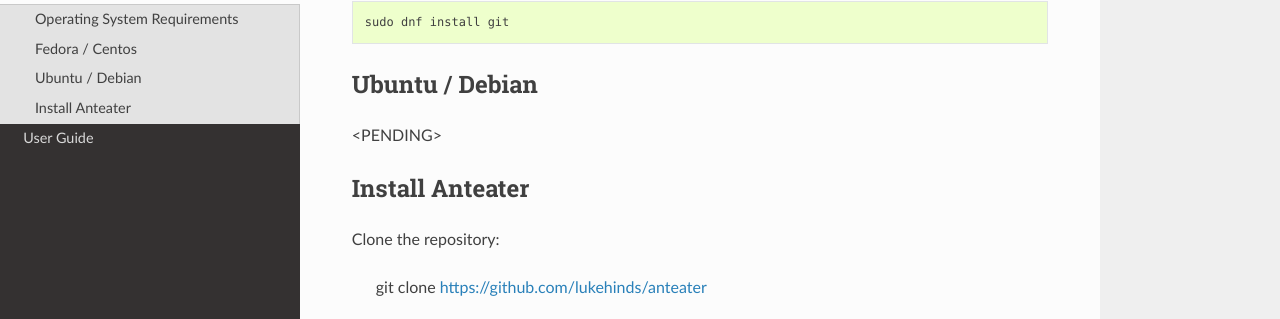
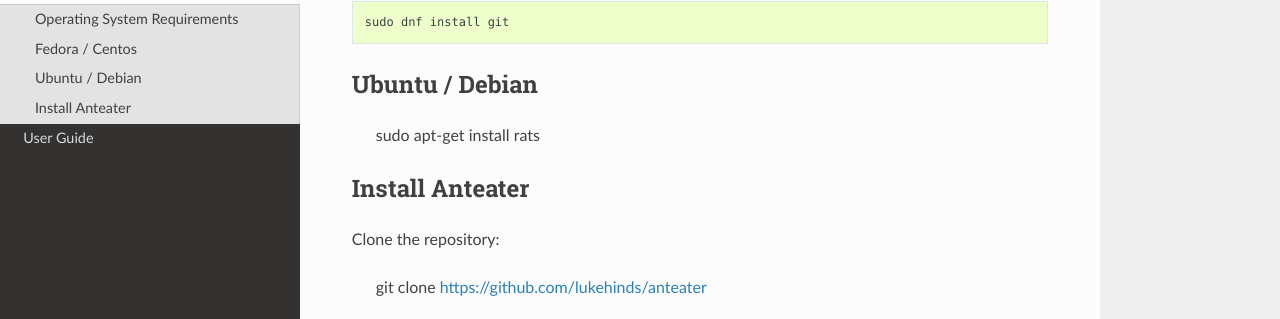
Before and after one commit to anteater/anteater, a Sphinx documentation site: the page built from docs/installation.rst, in a window 1280 px wide and 900 px high, scrolled down 512 px. Shown: the part 132-451 px from the top of the window. Built offline with Sphinx 7.4.7 and the Read the Docs theme 2.0.0, drawn with Linux system fonts in a browser that asks for light colours; formulas are drawn with MathJax 3; the version number could not be read and is left out.

Commit message:
Updating requirements

```diff
--- a/docs/installation.rst
+++ b/docs/installation.rst
@@ -28,7 +28,7 @@
 Ubuntu / Debian
 ---------------
 
-<PENDING>
+    sudo apt-get install rats
 
 Install Anteater
 ----------------
```
Also changed, not shown: requirements.txt (+16 -3 lines).
